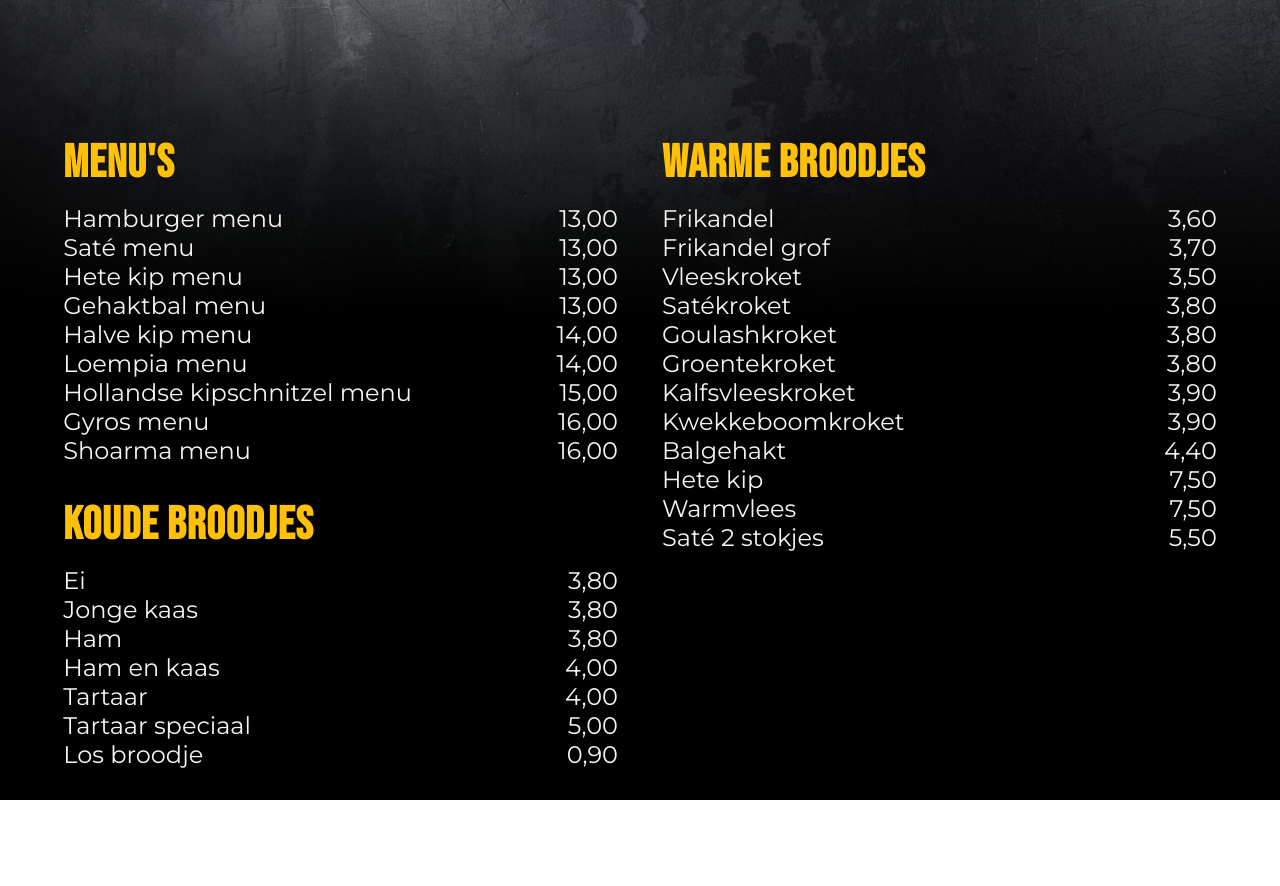
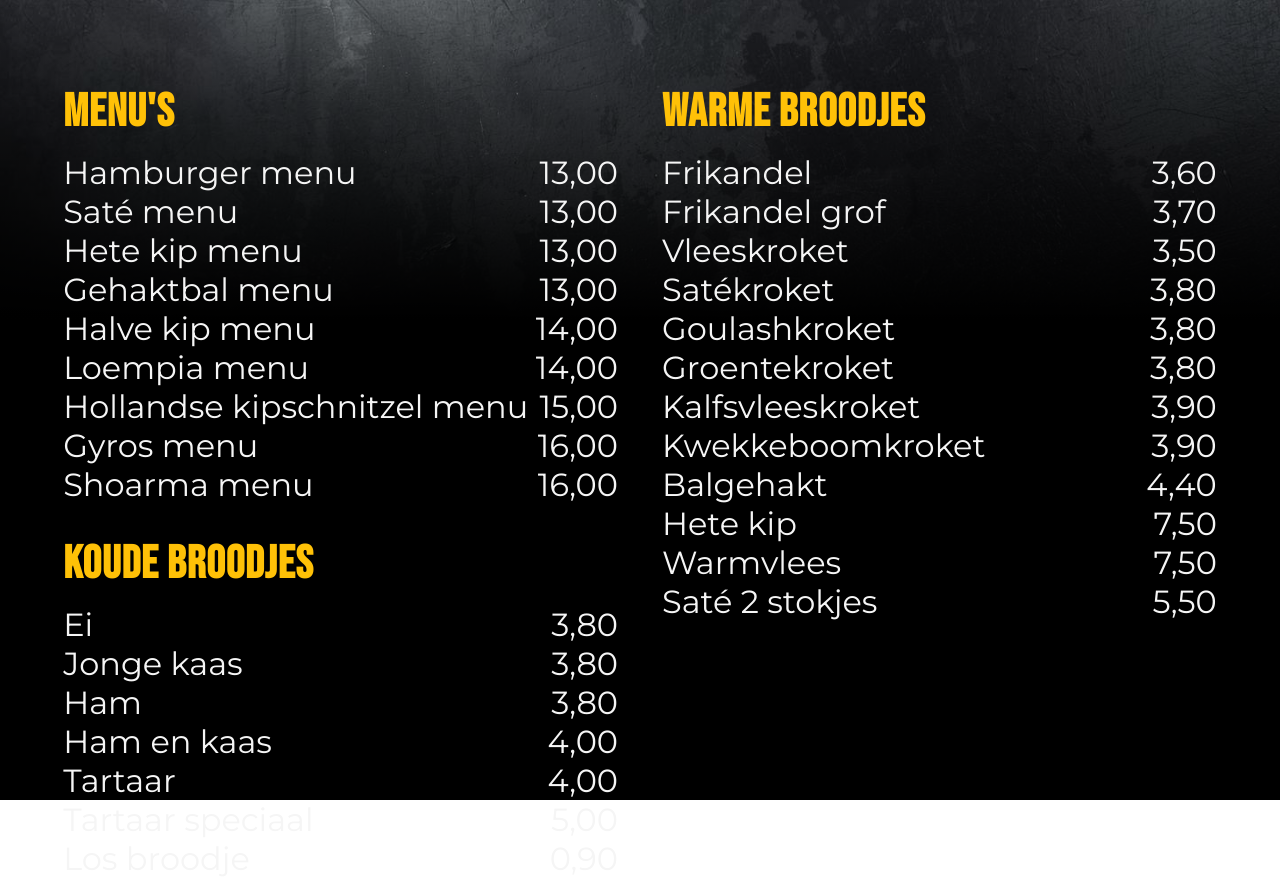
Before and after one commit to tommyhu234/snackbar5mei-menu-broodjes, a plain HTML site: page index.html in a window 1280 px wide. Before the commit the page ends 800 px from the top, so only its background shows below. Drawn offline with Linux system fonts and the light colour scheme.

Commit message:
Adjust menu margin and increase font size

```diff
--- a/style.css
+++ b/style.css
@@ -12,7 +12,7 @@ body {
   width: 100%;
   margin-left: 4%;
   margin-right: 4%;
-  margin-top: 10%;
+  margin-top: 6%;
 }
 
 .two-column {
@@ -49,7 +49,7 @@ body {
   justify-content: space-between;
   color: #F5F5F5;
   padding: 0 12px;
-  font-size: 24px;
+  font-size: 32px;
 }
 
 .item:nth-child(2) {
```
